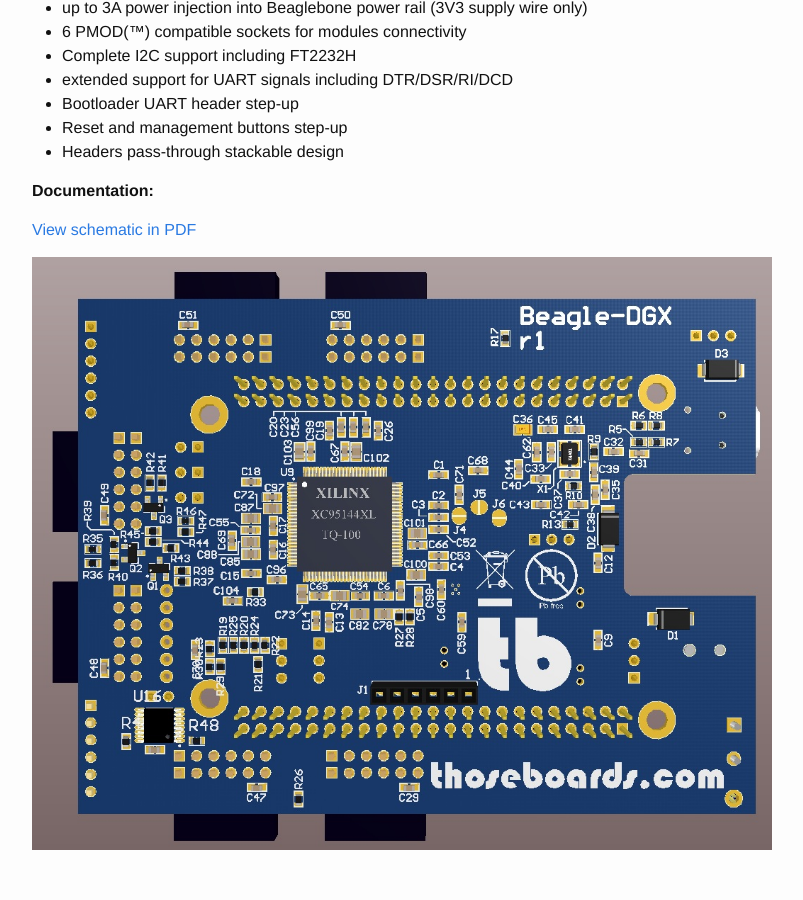
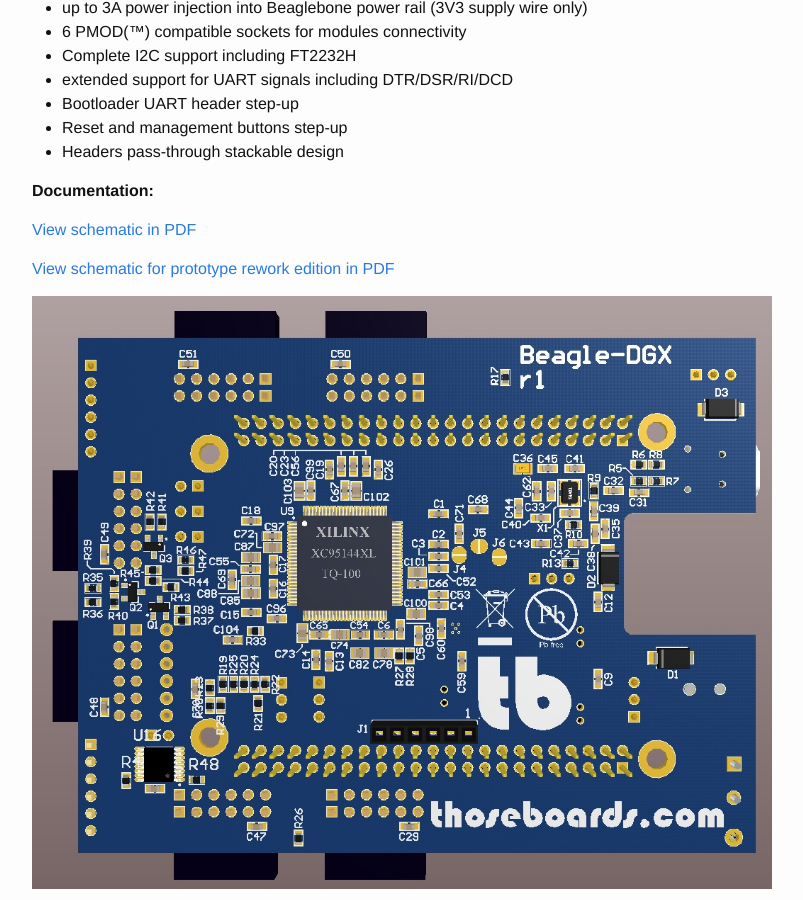
Before and after one commit to Ole2mail/thoseboards-site, a Jekyll site: the page built from _originals/beagle-dgx-xc6.markdown, in a window 1280 px wide and 900 px high, scrolled down 1731 px. Shown: the whole window, without its empty margins (238-1041 px from the left). Built offline with Jekyll 4.4.1, drawn with Linux system fonts in a browser that asks for light colours.

Commit message:
Updated Beagle Dgx Xc6 R1 Rework Edition and 1 other file

```diff
--- a/_originals/beagle-dgx-xc6.markdown
+++ b/_originals/beagle-dgx-xc6.markdown
@@ -32,4 +32,6 @@
 
 [View schematic in PDF](/uploads/Beagle-DGX-XC6/Beagle-DGX-0%20r1%20Scheme.PDF)
 
+[View schematic for prototype rework edition in PDF](/uploads/Beagle-DGX-XC6/Beagle-DGX-XC6%20r1%20rework-edition.PDF)
+
 ![Beagle-DGX Bottom.jpg](/uploads/Beagle-DGX-XC6/Beagle-DGX%20Bottom.jpg)
```
Also changed, not shown: 1 other file.
